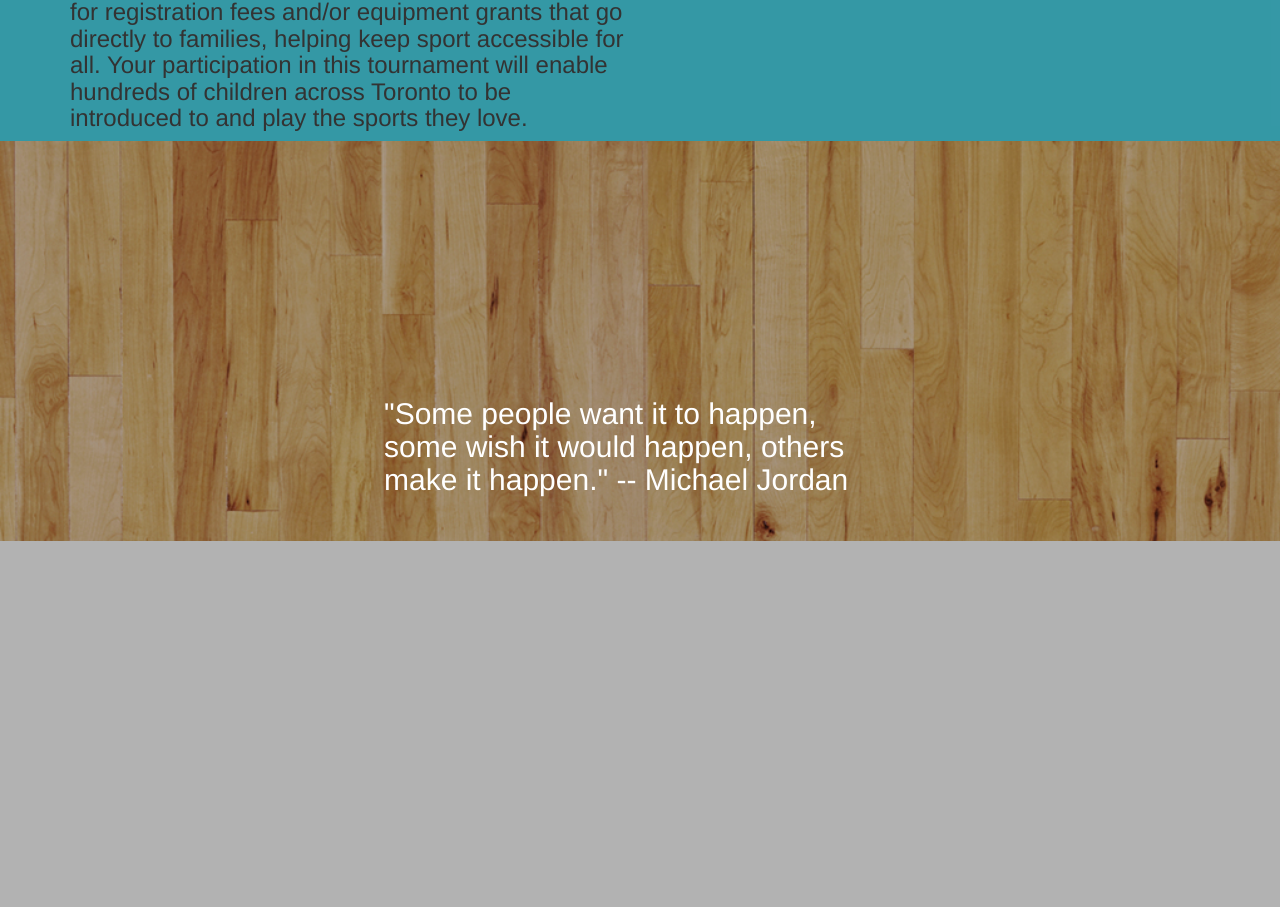
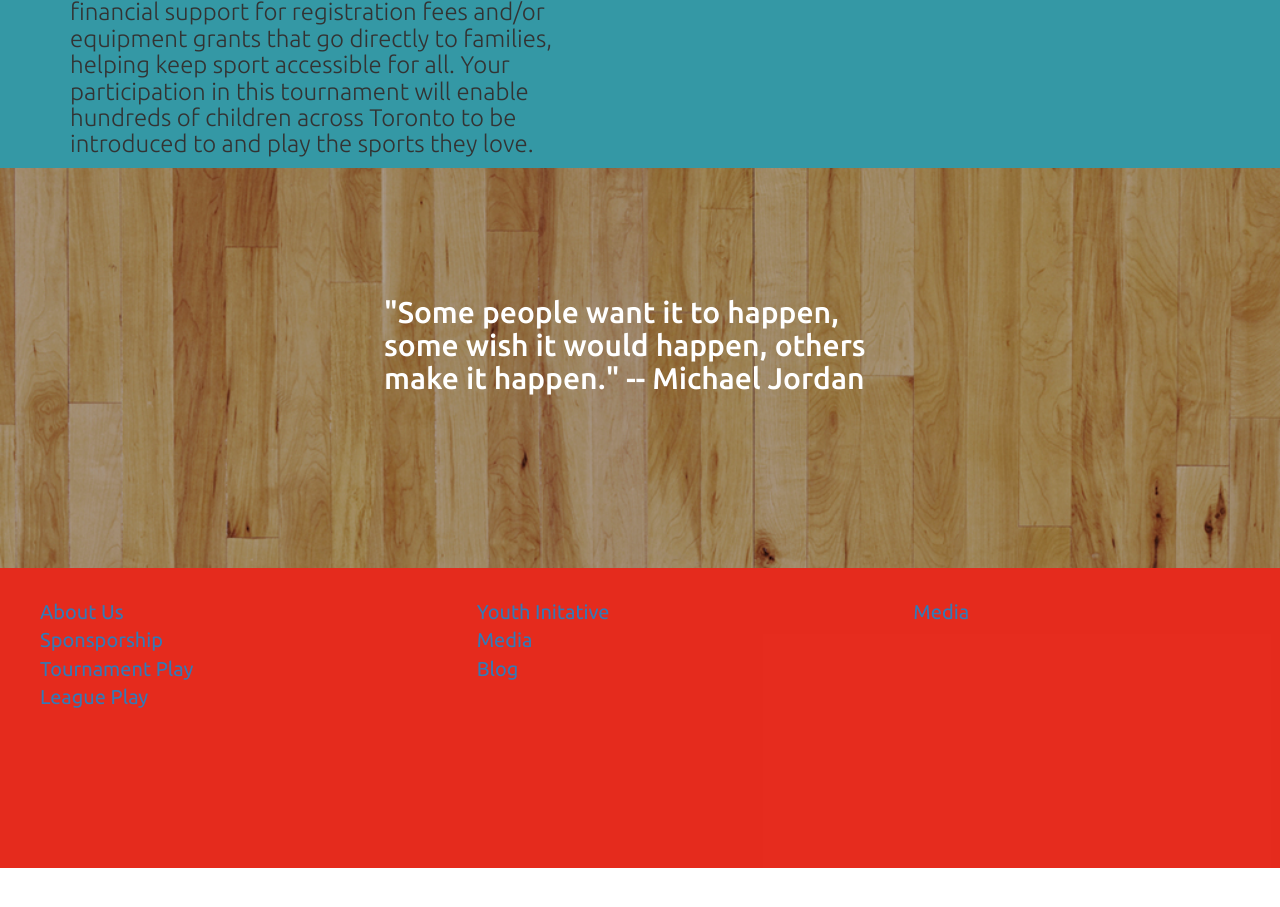
Before and after one commit to andrew6-n/bay-street-hoops, a plain HTML site: page index.html in a window 1280 px wide. Shown: the part 1653-2560 px from the top of the page. After the commit the page ends 2521 px from the top, so only its background shows below. Drawn offline with nearby package versions, Linux system fonts and the light colour scheme.

Commit message:
added footer

```diff
--- a/css/styles.css
+++ b/css/styles.css
@@ -1,9 +1,9 @@
-9/*~~~
+/*~~~
 FONT DEFAULTS
 ~~~*/
 
 body {
-	font-family: 'Ubuntu';
+	font-family: 'Ubuntu', sans-serif;
 
 }
 h1 {
@@ -15,7 +15,9 @@ h2 {
 h3{
 	font-weight: 300;
 }
-
+.regular{
+	font-size: 2rem;
+}
 /*~~~
 COLOURS
 ~~~*/
@@ -35,16 +37,30 @@ COLOURS
 
 
 .red-text{
-	background-color: #FF3E2F;
+	color: #FF3E2F;
 }
 .orange-text{
-	background-color: #FF932F;
+	color: #FF932F;
 }
 .blue-text{
-	background-color: #1F8D9C;
+	color: #1F8D9C;
 }
 .green-text{
-	background-color: #24C340;
+	color: #24C340;
+}
+
+
+.red-text a:hover{
+	color: #FF932F;
+}
+.orange-text a:hover{
+	color: #FF3E2F;
+}
+.blue-text a:hover{
+	color: #24C340;
+}
+.green-text a:hover{
+	color: #1F8D9C;
 }
 /*~~~
 NAVBAR STYLINGS
@@ -92,9 +108,7 @@ SECTIONS!
 .charities img{
 	margin: 0 auto;
 }
-.kidsport{
-	margin: 27% 10%;
-}
+
 
 /*~~~
 SEPARATOR
@@ -105,14 +119,36 @@ SEPARATOR
 	background-attachment: fixed;
 	min-height: 400px;
 	background-size: cover;
+	position: relative;
 }
 .overlay{
+	top:0;
+	left: 0;
 	height: 100%;
 	width: 100%;
 	background-color: rgba(0,0,0,0.3);
 	position: absolute;
 }
 .overlay h2{
-	margin: 20% 30%;
+	margin: 10% 30%;
 	color: #FFF;
 }
+/*~~~
+FOOTER
+~~~
+*/
+
+footer{
+	min-height: 300px;
+
+}
+footer li{
+	list-style: none;
+	text-decoration: none;
+}
+footer li a:hover{
+	text-decoration: none;
+}
+.site-map{
+	margin: 30px auto;
+}
--- a/index.html
+++ b/index.html
@@ -2,7 +2,7 @@
 <html>
 <head>
   <link rel="stylesheet" href="http://maxcdn.bootstrapcdn.com/bootstrap/3.2.0/css/bootstrap.min.css">
-	<link href='http://fonts.googleapis.com/css?family=Ubuntu:300,400,500,700' rel='stylesheet' type='text/css'>
+<link href='http://fonts.googleapis.com/css?family=Ubuntu:300,400,500,700' rel='stylesheet' type='text/css'>
 	<link rel="stylesheet" type="text/css" href="css/styles.css">
 </head>
 <body>
@@ -53,7 +53,7 @@
     <div class="item active">
       <img src="assets/baystreet-raptors.jpg" alt="...">
       <div class="carousel-caption">
-      	<h1>Baystreet Meets the Raptor</h1>
+      	<h1>Baystreet Meets the Raptors</h1>
       </div>
     </div>
     <div class="item">
@@ -128,6 +128,33 @@
 
 </section>
 
+<footer class="red-bg regular">
+  <div clas="container">
+    <div class="row blue-text ">
+      <div class="col-sm-4 site-map">
+        <ul>
+          <li><a href="#">About Us</a></li>
+          <li><a href="#">Sponsporship</a></li>
+          <li><a href="#">Tournament Play</a></li>
+          <li><a href="#">League Play</a></li>
+
+        </ul>
+      </div>
+      <div class="col-sm-4 site-map">
+        <ul>
+          <li><a href="#">Youth Initative</a></li>
+          <li><a href="#">Media</a></li>
+          <li><a href="#">Blog</a></li>
+        </ul>
+      </div>
+      <div class="col-sm-4 site-map">
+        <ul class="social">
+          <li><a href="#">Media</a></li>
+        </ul>
+      </div>
+    </div>
+  </div>
+</footer>
 
 
 
```
